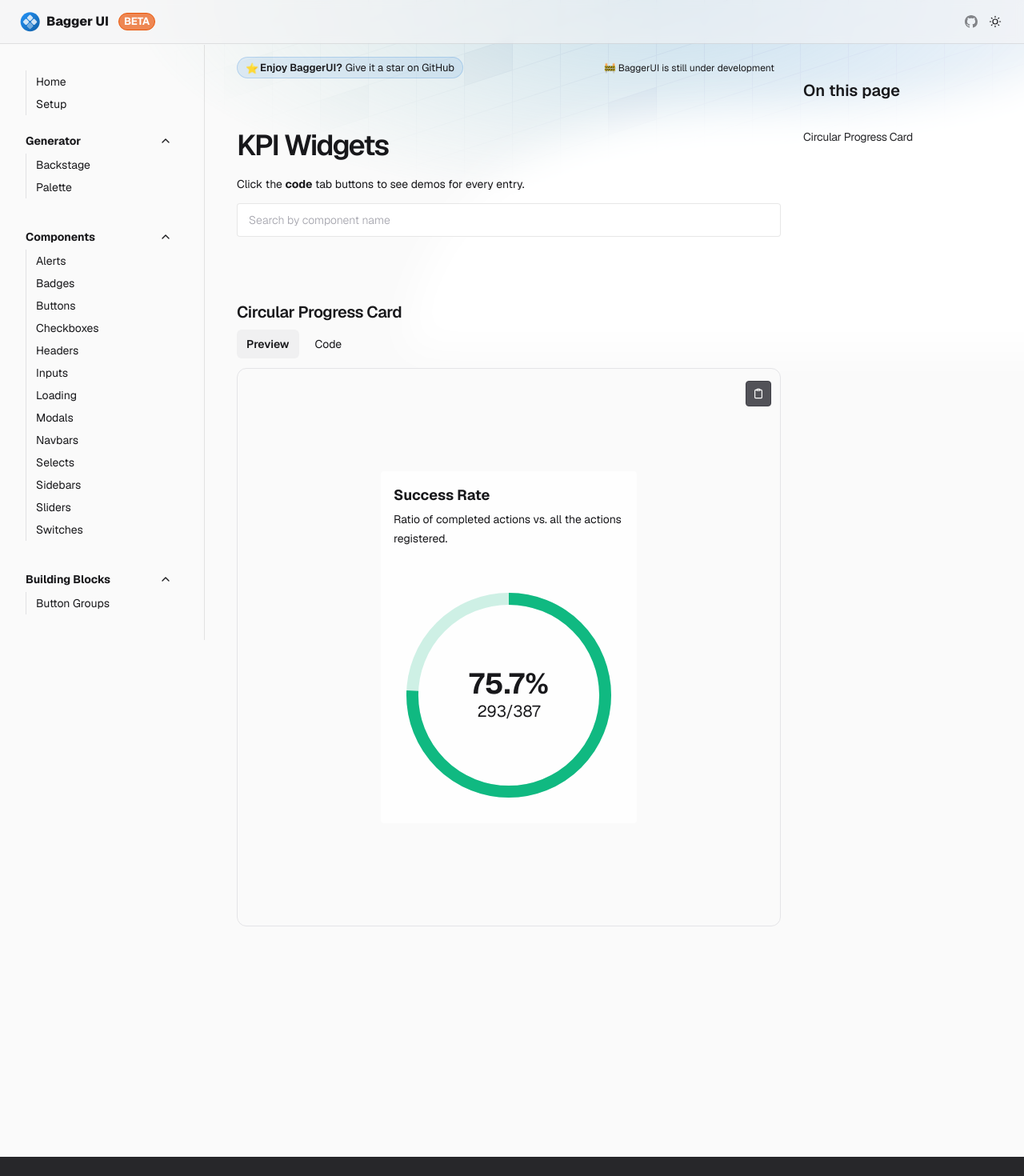
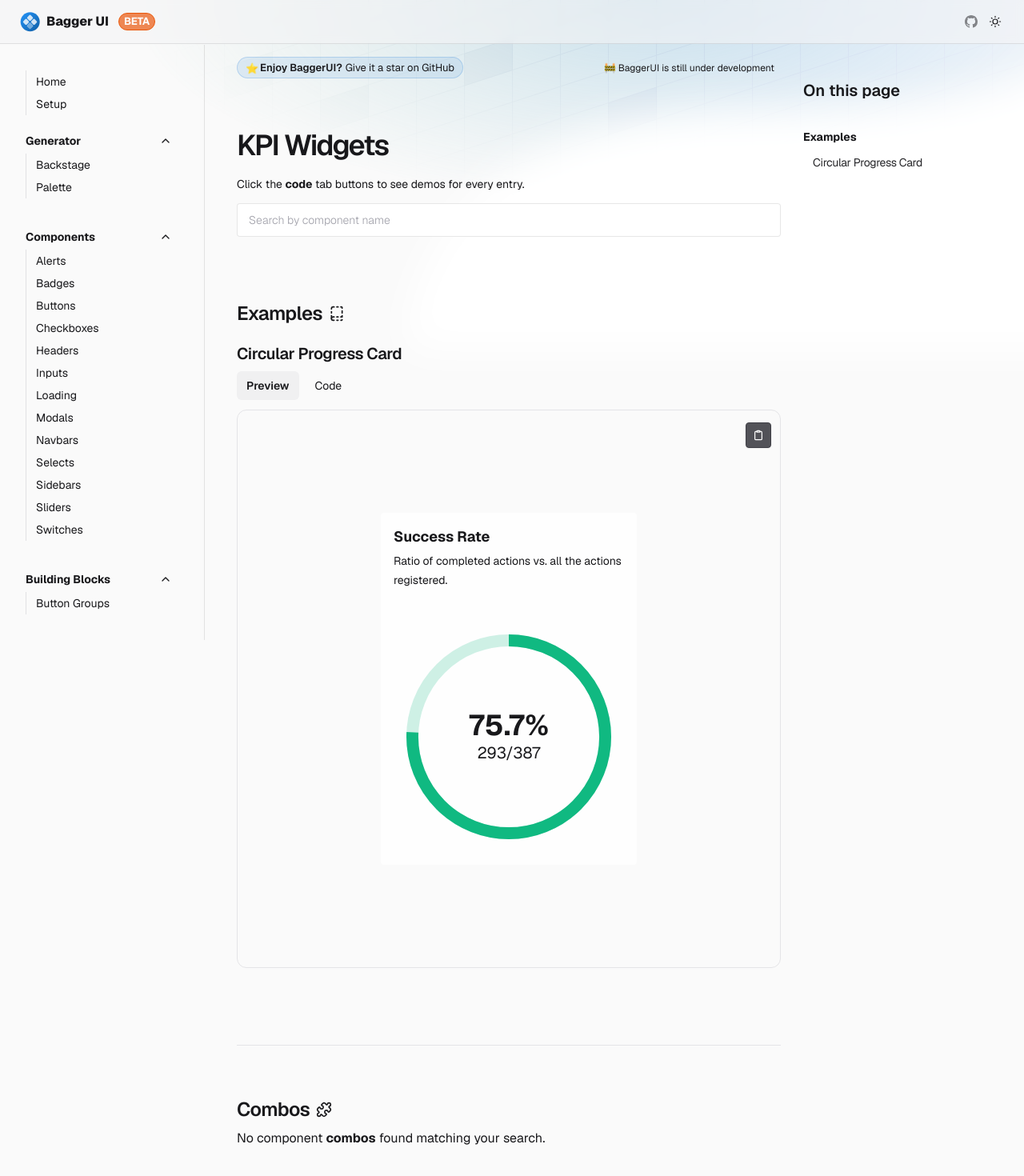
Before and after one commit to kiko-g/bagger-ui, a Next.js app: page /marketing/kpi in a window 1280 px wide. Shown: the top 1470 px of the page at 80% size. Built offline with nearby package versions, Linux system fonts and the light colour scheme.

Commit message:
add combos to showcase

```diff
--- a/src/components/ComponentShowcase.tsx
+++ b/src/components/ComponentShowcase.tsx
@@ -11,7 +11,7 @@ import { GithubIcon } from './icons/GithubIcon'
 import { SpinnerIcon } from './icons/SpinnerIcon'
 import { CheckIcon, ClipboardIcon, LinkIcon, MoonIcon, SunIcon } from '@heroicons/react/24/outline'
 
-export function ComponentShowcase({ name, path, component }: ComponentCardType) {
+export function ComponentShowcase({ index, name, path, component }: ComponentCardType & { index: number }) {
   const sectionId = name.toLowerCase().replace(/[^a-z0-9]+/g, '-')
   const [code, setCode] = useState<string>('')
   const [isCodeVisible, setIsCodeVisible] = useState(false)
@@ -29,7 +29,12 @@ export function ComponentShowcase({ name, path, component }: ComponentCardType)
 
   return (
     <li className="flex flex-col" id={sectionId}>
-      <h4 className="mb-2 mt-16 flex flex-wrap items-center text-sm font-semibold tracking-tighter md:text-base lg:text-lg lg:tracking-tight xl:text-xl 2xl:text-2xl">
+      <h4
+        className={clsx(
+          'mb-2 flex flex-wrap items-center text-sm font-semibold tracking-tighter md:text-base lg:text-lg lg:tracking-tight xl:text-xl 2xl:text-2xl',
+          index === 0 ? 'pt-3' : 'pt-16',
+        )}
+      >
         <a href={`#${sectionId}`} className="group flex w-full items-center gap-1">
           <span className="group-hover:underline">{name}</span>
           <LinkIcon className="h-4 w-4 opacity-0 transition-opacity group-hover:opacity-60" />
--- a/src/components/ComponentTypePage.tsx
+++ b/src/components/ComponentTypePage.tsx
@@ -4,27 +4,44 @@ import React, { useState, useMemo } from 'react'
 import clsx from 'clsx'
 import { Layout } from '@/components/Layout'
 import { strIncludes } from '@/utils'
-import type { ComponentCardType } from '@/types'
+import type { ComponentCardType, NavigationLevel } from '@/types'
 import { ComponentShowcase } from '@/components/ComponentShowcase'
+import { BookDashedIcon, LinkIcon, PuzzleIcon } from 'lucide-react'
 
 type Props = {
   title: string
+  description?: React.ReactNode
   component?: React.ReactNode
   examples: ComponentCardType[]
-  description?: React.ReactNode
+  combos?: ComponentCardType[]
 }
 
-export function ComponentTypePage({ title, component, examples, description }: Props) {
+export function ComponentTypePage({ title, description, component, examples, combos }: Props) {
   const [search, setSearch] = useState('')
   const filteredExamples = useMemo(() => examples.filter((item) => strIncludes(item.name, search)), [examples, search])
-  const quickNav = useMemo(
-    () =>
-      filteredExamples.map((item) => ({
-        name: item.name,
-        href: `#${item.name.toLowerCase().replace(/[^a-z0-9]+/g, '-')}`,
-      })),
-    [filteredExamples],
-  )
+  const filteredCombos = useMemo(() => combos?.filter((item) => strIncludes(item.name, search)), [combos, search])
+
+  const quickNav: NavigationLevel[] = useMemo(() => {
+    return [
+      {
+        name: 'Examples',
+        items: filteredExamples.map((item) => ({
+          name: item.name,
+          href: `#${item.name.toLowerCase().replace(/[^a-z0-9]+/g, '-')}`,
+        })),
+      },
+      {
+        name: 'Combos',
+        items:
+          filteredCombos?.length === 0
+            ? []
+            : filteredCombos?.map((item) => ({
+                name: item.name,
+                href: `#${item.name.toLowerCase().replace(/[^a-z0-9]+/g, '-')}`,
+              })),
+      },
+    ]
+  }, [filteredExamples, filteredCombos])
 
   return (
     <Layout location={title} sidebar quickNav={quickNav}>
@@ -49,10 +66,21 @@ export function ComponentTypePage({ title, component, examples, description }: P
           />
         </div>
 
-        <ul className={clsx('grid grid-cols-1')}>
+        <h3
+          id="examples"
+          className="mb-2 flex flex-wrap items-center pt-16 text-base font-semibold tracking-tighter md:text-lg lg:text-xl lg:tracking-tight xl:text-2xl 2xl:text-3xl"
+        >
+          <a href="#examples" className="group flex w-full items-center gap-2">
+            <span className="group-hover:underline">Examples</span>
+            <BookDashedIcon className="h-5 w-5" />
+          </a>
+        </h3>
+
+        <ul id="examples" className={clsx('grid grid-cols-1 border-b border-zinc-200 pb-16')}>
           {filteredExamples?.length > 0 ? (
             filteredExamples.map((item, itemIdx) => (
               <ComponentShowcase
+                index={itemIdx}
                 name={item.name}
                 path={item.path}
                 component={item.component}
@@ -61,10 +89,42 @@ export function ComponentTypePage({ title, component, examples, description }: P
             ))
           ) : (
             <div>
-              <p>No component examples found matching your search.</p>
+              <p>
+                No component <strong>examples</strong> found matching your search.
+              </p>
             </div>
           )}
         </ul>
+
+        {/* Combos */}
+        <h3
+          id="combos"
+          className="mb-2 flex flex-wrap items-center pt-16 text-base font-semibold tracking-tighter md:text-lg lg:text-xl lg:tracking-tight xl:text-2xl 2xl:text-3xl"
+        >
+          <a href="#combos" className="group flex w-full items-center gap-2">
+            <span className="group-hover:underline">Combos</span>
+            <PuzzleIcon className="h-5 w-5" />
+          </a>
+        </h3>
+        {filteredCombos && filteredCombos?.length > 0 ? (
+          <ul id="combos" className={clsx('grid grid-cols-1')}>
+            {filteredCombos.map((item, itemIdx) => (
+              <ComponentShowcase
+                index={itemIdx}
+                name={item.name}
+                path={item.path}
+                component={item.component}
+                key={`button-${itemIdx}-${item.name}`}
+              />
+            ))}
+          </ul>
+        ) : (
+          <div>
+            <p>
+              No component <strong>combos</strong> found matching your search.
+            </p>
+          </div>
+        )}
       </section>
     </Layout>
   )
--- a/src/components/Layout.tsx
+++ b/src/components/Layout.tsx
@@ -12,12 +12,13 @@ import { SupportBadge } from '@/components/layout/support/Badge'
 import { HeroPattern } from '@/components/layout/HeroPattern'
 import { ThemeSupportNotification } from '@/components/layout/support/ThemeSupportNotification'
 import { WorkInProgressBadge } from './layout/WorkInProgressBadge'
+import { NavigationLevel } from '@/types'
 
 type Props = {
   children: React.ReactNode
   location?: string
   sidebar?: boolean
-  quickNav?: { name: string; href: string }[]
+  quickNav?: NavigationLevel[]
 }
 
 export function Layout({ children, location = 'Unknown', sidebar = false, quickNav }: Props) {
--- a/src/components/layout/QuickNavSidebar.tsx
+++ b/src/components/layout/QuickNavSidebar.tsx
@@ -1,15 +1,25 @@
 'use client'
 
 import Link from 'next/link'
+import { NavigationLevel } from '@/types'
 
-export function QuickNavSidebar({ navigation }: { navigation?: { name: string; href: string }[] }) {
+export function QuickNavSidebar({ navigation }: { navigation?: NavigationLevel[] }) {
   return (
     <aside className="sticky mt-8 hidden shrink-0 flex-col space-y-4 self-stretch overflow-auto bg-opacity-80 p-3 xl:flex xl:w-72">
       <h4 className="mb-4 text-xl font-semibold">On this page</h4>
-      <ul className="flex w-full flex-col gap-2">
+      <ul className="flex w-full flex-col gap-3">
         {navigation &&
-          navigation.map((item, itemIdx) => (
-            <li key={`nav-${itemIdx}`}>
+          navigation.map((level, levelIdx) => {
+            if (!level.items) return null
+
+            return (
+              <li key={`nav-${levelIdx}`}>
+                <a href={`#${level.name.toLowerCase()}`} className="text-sm font-bold hover:underline">
+                  {level.name}
+                </a>
+                <ul className="my-2 ml-3 flex w-full flex-col gap-1">
+                  {level.items.map((item, itemIdx) => (
+                    <li key={`nav-item-${levelIdx}-${itemIdx}`}>
                       <Link
                         href={item.href}
                         className="text-sm font-normal tracking-tight text-zinc-800 hover:underline dark:text-white"
@@ -19,6 +29,10 @@ export function QuickNavSidebar({ navigation }: { navigation?: { name: string; h
                     </li>
                   ))}
                 </ul>
+              </li>
+            )
+          })}
+      </ul>
     </aside>
   )
 }
--- a/src/components/showcase/application-ui/buttons/ButtonFill.tsx
+++ /dev/null
@@ -1,29 +0,0 @@
-'use client'
-
-import React from 'react'
-
-export function ButtonFill() {
-  function myFunction() {
-    // your onClick code here
-  }
-
-  return (
-    <button
-      onClick={myFunction}
-      className="group relative flex items-center justify-center gap-x-2 rounded-sm border-2 border-blue-500 px-8 py-3 text-blue-500 disabled:cursor-not-allowed disabled:opacity-25 dark:border-blue-600 dark:text-white"
-    >
-      <span className="absolute inset-y-0 left-0 w-[4px] bg-slate-700/60 transition-all group-hover:w-full dark:bg-slate-500/40"></span>
-      <span className="relative text-sm font-medium group-hover:text-white">Button</span>
-      <svg
-        xmlns="http://www.w3.org/2000/svg"
-        fill="none"
-        viewBox="0 0 24 24"
-        strokeWidth={1.5}
-        stroke="currentColor"
-        className="z-20 mt-[1px] inline-flex h-5 w-5 transition group-hover:text-white"
-      >
-        <path strokeLinecap="round" strokeLinejoin="round" d="M17.25 8.25L21 12m0 0l-3.75 3.75M21 12H3" />
-      </svg>
-    </button>
-  )
-}
--- /dev/null
+++ b/src/components/showcase/application-ui/buttons/ButtonFlat.tsx
@@ -0,0 +1,9 @@
+import { Button } from '@/components/ui/button'
+
+export function ButtonFlat() {
+  return (
+    <Button variant="default" roundedness="none">
+      Button
+    </Button>
+  )
+}
--- a/src/components/showcase/application-ui/buttons/ButtonIconAction.tsx
+++ b/src/components/showcase/application-ui/buttons/ButtonIcon.tsx
@@ -1,7 +1,7 @@
 import { Button } from '@/components/ui/button'
 import { ArrowRightIcon, CableCarIcon, CheckIcon, FactoryIcon, TrashIcon, WrenchIcon } from 'lucide-react'
 
-export function ButtonIconAction() {
+export function ButtonIcon() {
   return (
     <div className="flex items-center gap-3">
       <Button variant="default" size="icon">
--- a/src/components/ui/button.tsx
+++ b/src/components/ui/button.tsx
@@ -9,10 +9,10 @@ rounded-md text-sm font-medium border border-transparent transition-colors disab
   {
     variants: {
       variant: {
-        default: `bg-zinc-800 text-white shadow hover:bg-zinc-800/90 dark:bg-white dark:text-zinc-900 dark:hover:bg-zinc-50`,
+        default: `bg-zinc-800 text-white shadow hover:bg-zinc-800/90 dark:bg-white dark:text-zinc-900 dark:hover:bg-zinc-200`,
         secondary: `bg-indigo-600 text-white shadow-sm hover:bg-indigo-600/90 dark:bg-indigo-700 dark:hover:bg-indigo-700/90 dark:text-white`,
         dangerous: `bg-rose-600 text-white shadow-sm hover:bg-rose-600/90 dark:bg-rose-700 dark:hover:bg-rose-700/90 dark:text-white`,
-        success: `bg-teal-600 text-white shadow-sm hover:bg-teal-600/90 dark:bg-teal-700 dark:hover:bg-teal-700/90 dark:text-white`,
+        success: `bg-emerald-600 text-white shadow-sm hover:bg-emerald-600/90 dark:bg-emerald-700 dark:hover:bg-emerald-700/90 dark:text-white`,
         outline: `border-zinc-300 bg-transparent shadow-sm hover:bg-zinc-100 dark:bg-zinc-800/10 dark:border-zinc-200/10 dark:hover:bg-zinc-800`,
         ghost: `hover:bg-zinc-200/80 dark:hover:bg-zinc-100/10`,
         link: `text-primary underline-offset-4 hover:underline`,
@@ -46,9 +46,11 @@ rounded-md text-sm font-medium border border-transparent transition-colors disab
 
 interface ButtonProps extends React.ButtonHTMLAttributes<HTMLButtonElement>, VariantProps<typeof buttonVariants> {}
 
-const Button = React.forwardRef<HTMLButtonElement, ButtonProps>(({ className, variant, size, ...props }, ref) => (
-  <button className={cn(buttonVariants({ variant, size, className }))} ref={ref} {...props} />
-))
+const Button = React.forwardRef<HTMLButtonElement, ButtonProps>(
+  ({ className, variant, size, roundedness, ...props }, ref) => (
+    <button className={cn(buttonVariants({ variant, size, roundedness, className }))} ref={ref} {...props} />
+  ),
+)
 Button.displayName = 'Button'
 
 export { Button, buttonVariants, type ButtonProps }
```
Also changed, not shown: src/app/application-ui/buttons/page.tsx (+20 -11 lines), src/types/index.d.ts (+9 -0 lines). Lines whose indentation alone changed are shown as unchanged.
